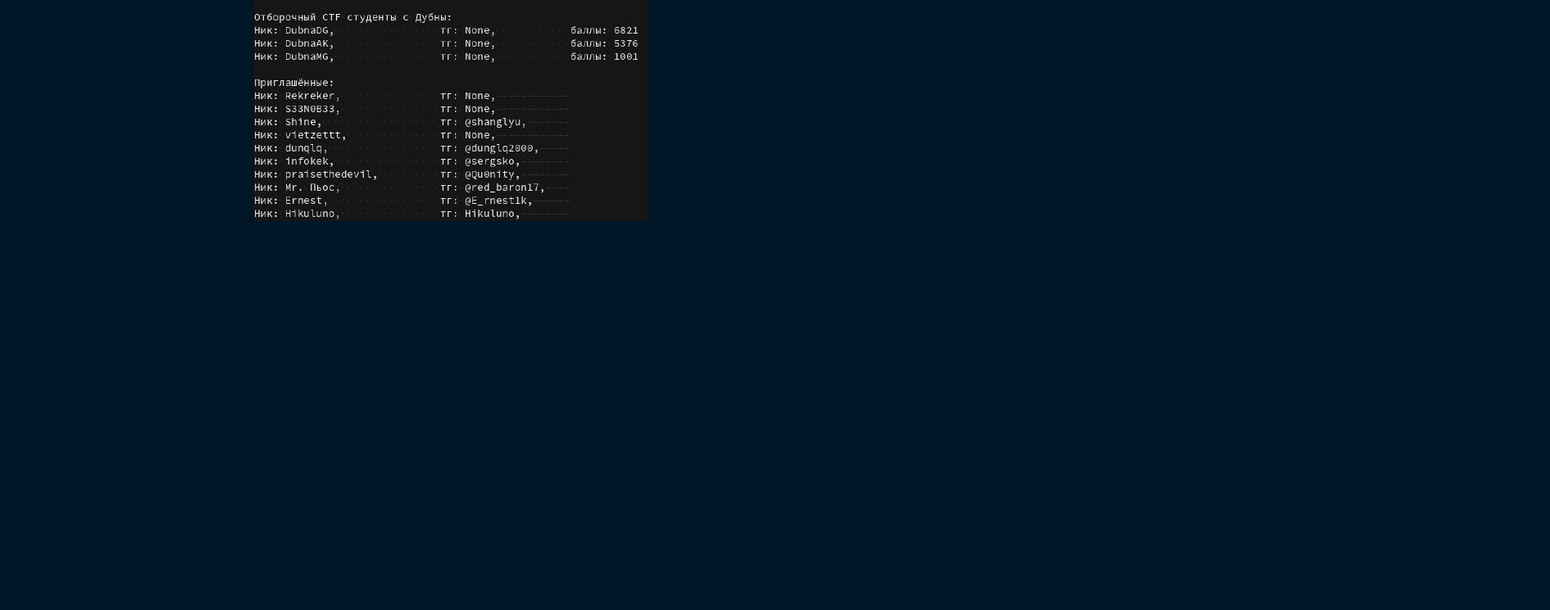
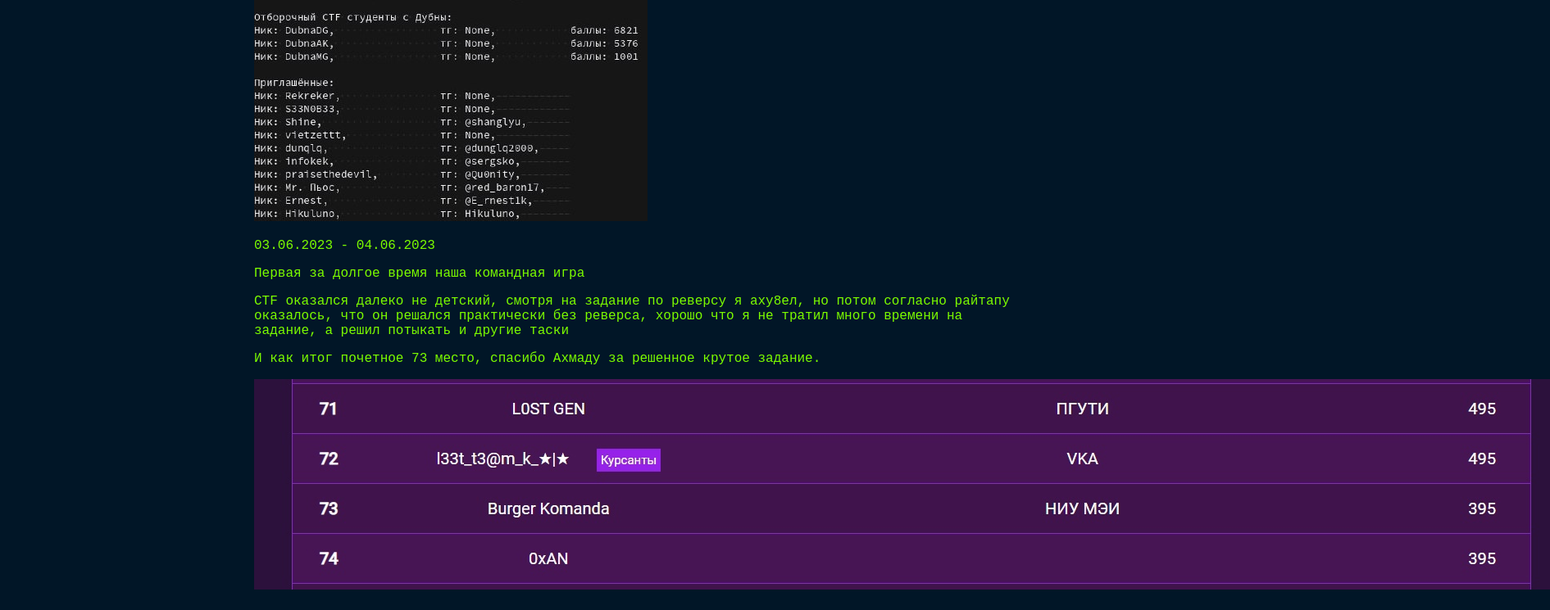
Before and after one commit to adhikara13/Our_site_Burger_CTF, a plain HTML site: page pages/Burger_komanda_history.html in a window 1280 px wide. Shown: the part 805-1550 px from the top of the page at 82% size, 1891 px wide, since content can reach past the window. Before the commit the page ends 1100 px from the top, so only its background shows below. Drawn offline with Linux system fonts and the light colour scheme.

Commit message:
Add information about our result in vkactf2023

```diff
--- a/pages/Burger_komanda_history.html
+++ b/pages/Burger_komanda_history.html
@@ -20,6 +20,13 @@
     <p>20.05.2023 - 21.05.2023</p>
     <p>1, 2, 3, 10 места (без учета приглашенного вьетнамца vietzettt)</p>
     <img src="../assets/images/mpeictf-ranking.jpg" alt="описание_изображения">
+    <p>03.06.2023 - 04.06.2023</p>
+    <p>Первая за долгое время наша командная игра</p>
+    <p>CTF оказался далеко не детский, смотря на задание по реверсу я аху8ел, но потом согласно райтапу оказалось, что
+      он решался практически без реверса, хорошо что я не тратил много времени на задание, а решил потыкать и другие
+      таски</p>
+    <p>И как итог почетное 73 место, спасибо Ахмаду за решенное крутое задание.</p>
+    <img src="../assets/images/vkactf2023-ranking.jpg" alt="описание_изображения">
   </main>
 </body>
 
```
Also changed, not shown: assets/images/vkactf2023-ranking.jpg (added).
